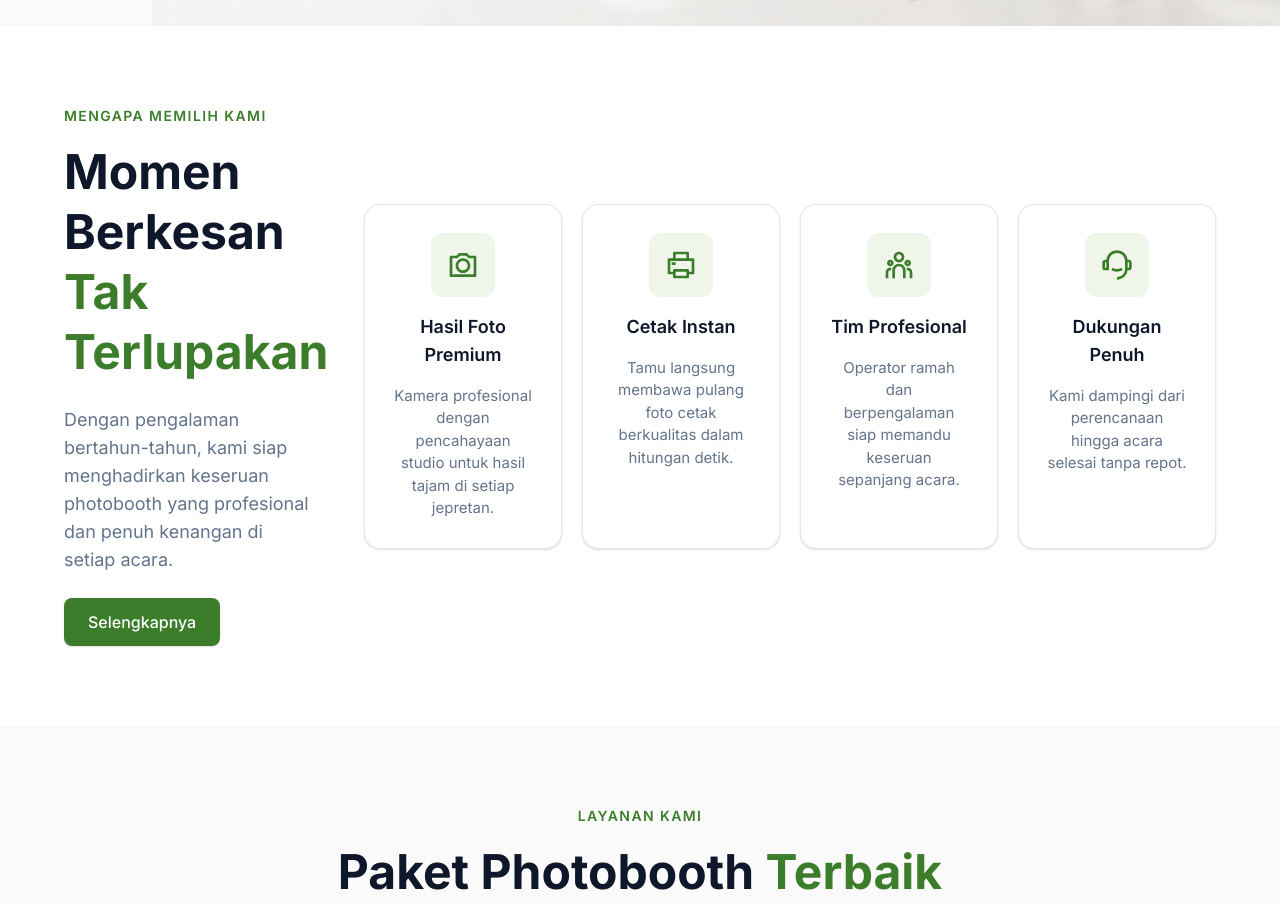
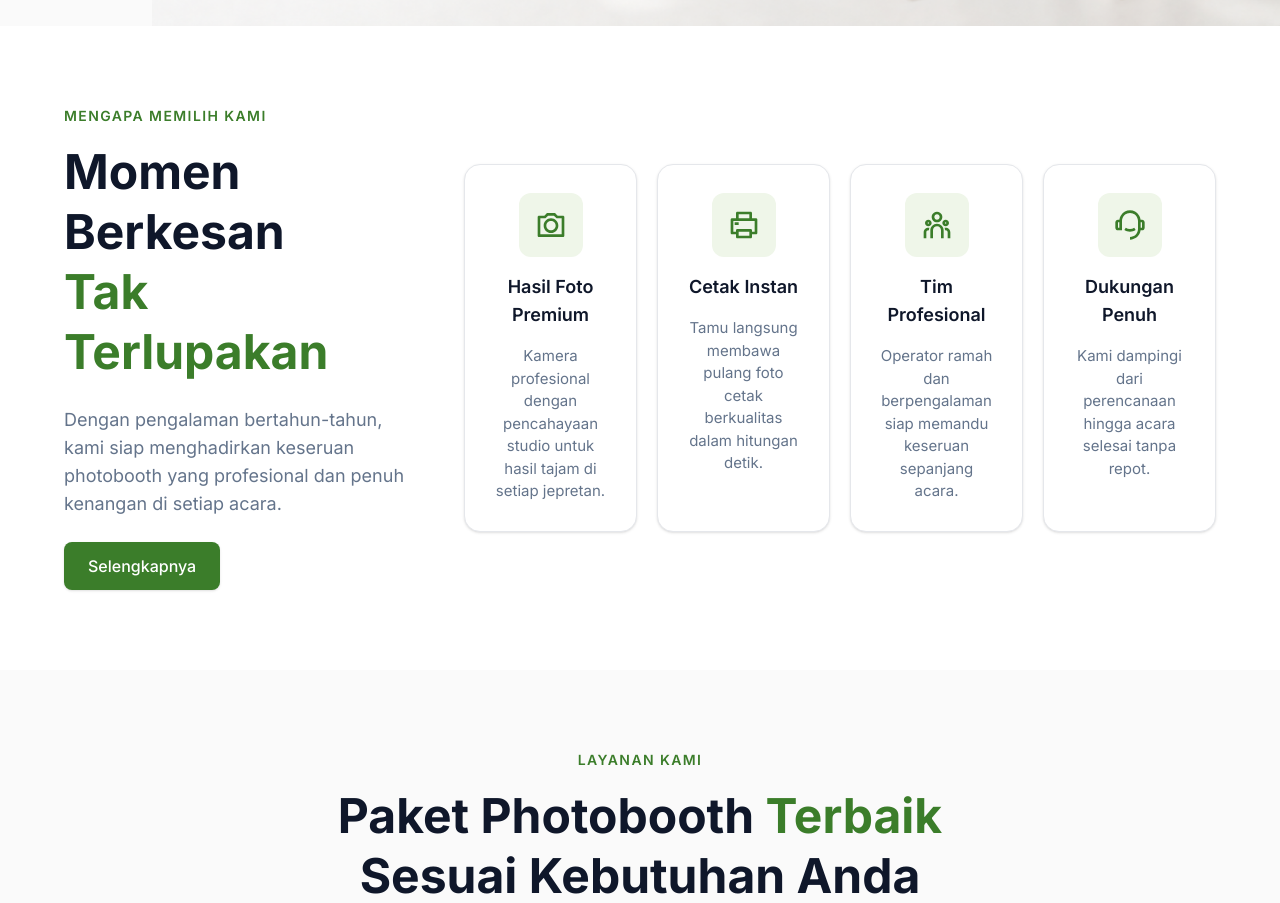
Before and after one commit to adityapratamaf/movement-photobooth-fe, a Next.js app: page / in a window 1280 px wide. Shown: the part 803-1706 px from the top of the page. Built offline with nearby package versions, Linux system fonts and the light colour scheme.

Commit message:
feat: add breakBeforeHighlight prop to SectionHeading; adjust layout in FeaturesSection for improved presentation

```diff
--- a/src/components/ui/SectionHeading.tsx
+++ b/src/components/ui/SectionHeading.tsx
@@ -5,6 +5,7 @@ interface SectionHeadingProps {
   titleBefore?: string;
   highlight?: string;
   titleAfter?: string;
+  breakBeforeHighlight?: boolean;
   subtitle?: string;
   align?: "left" | "center";
   className?: string;
@@ -15,6 +16,7 @@ export function SectionHeading({
   titleBefore,
   highlight,
   titleAfter,
+  breakBeforeHighlight = false,
   subtitle,
   align = "center",
   className,
@@ -35,6 +37,7 @@ export function SectionHeading({
 
       <h2 className="max-w-2xl text-4xl font-bold leading-tight text-ink sm:text-5xl">
         {titleBefore}
+        {breakBeforeHighlight ? <br /> : null}
         {highlight ? <span className="text-brand-500">{highlight}</span> : null}
         {titleAfter}
       </h2>
--- a/src/modules/landing-page/components/features/FeaturesSection.tsx
+++ b/src/modules/landing-page/components/features/FeaturesSection.tsx
@@ -10,11 +10,12 @@ export function FeaturesSection() {
     <section id="layanan" className="bg-surface">
       <Container className="py-16 lg:py-20">
         <div className="grid items-center gap-10 lg:grid-cols-12 lg:gap-12">
-          <Reveal className="flex flex-col items-start gap-6 lg:col-span-3">
+          <Reveal className="flex flex-col items-start gap-6 lg:col-span-4">
             <SectionHeading
               align="left"
               eyebrow="Mengapa Memilih Kami"
-              titleBefore="Momen Berkesan "
+              titleBefore="Momen Berkesan"
+              breakBeforeHighlight
               highlight="Tak Terlupakan"
             />
             <p className="text-base text-ink-muted lg:text-lg">
@@ -24,7 +25,7 @@ export function FeaturesSection() {
             <Button href={brand.whatsappUrl}>Selengkapnya</Button>
           </Reveal>
 
-          <div className="lg:col-span-9">
+          <div className="lg:col-span-8">
             <div className="grid gap-5 sm:grid-cols-2 lg:grid-cols-4">
               {features.map((feature, index) => (
                 <Reveal key={feature.title} delay={index * 0.1} className="h-full">
```
